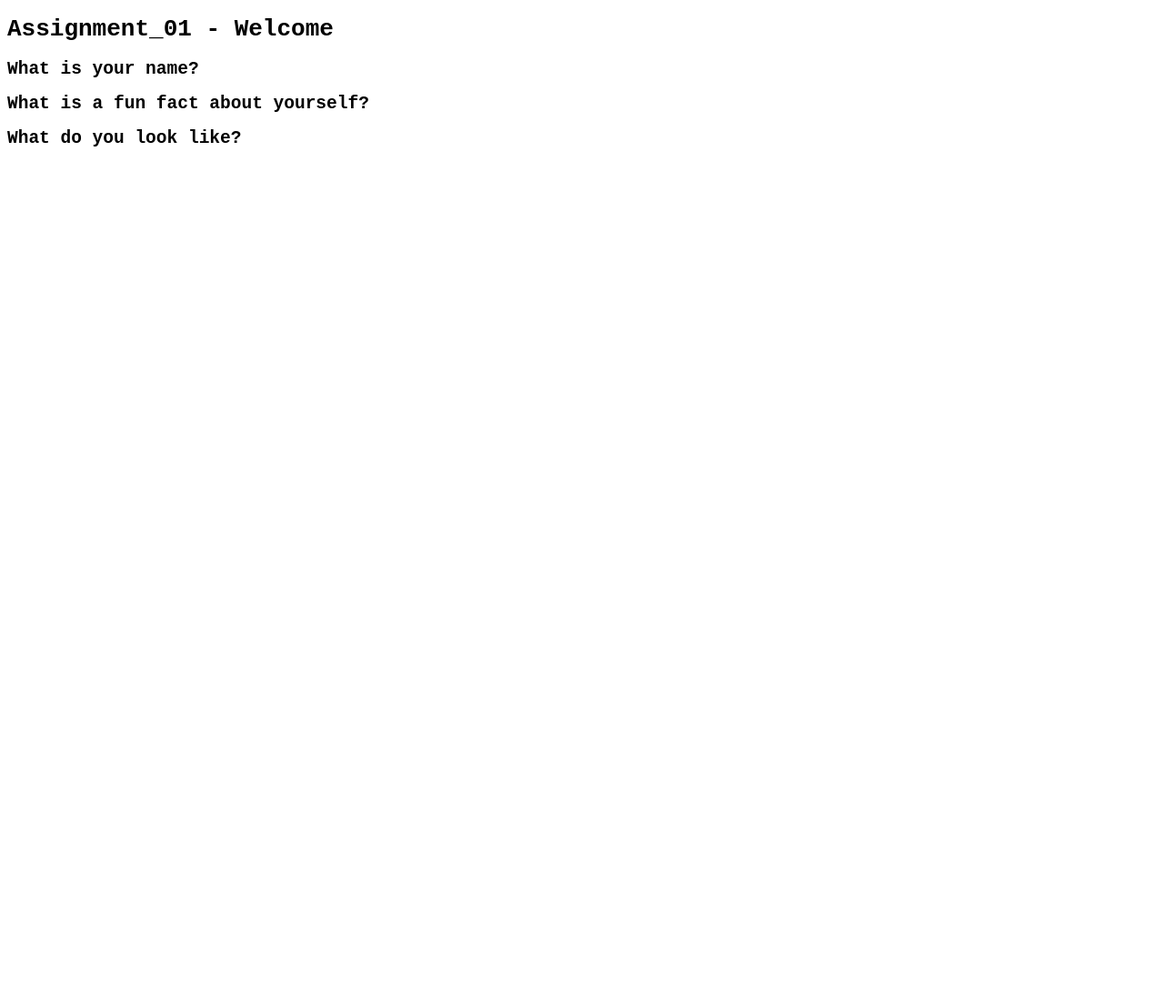
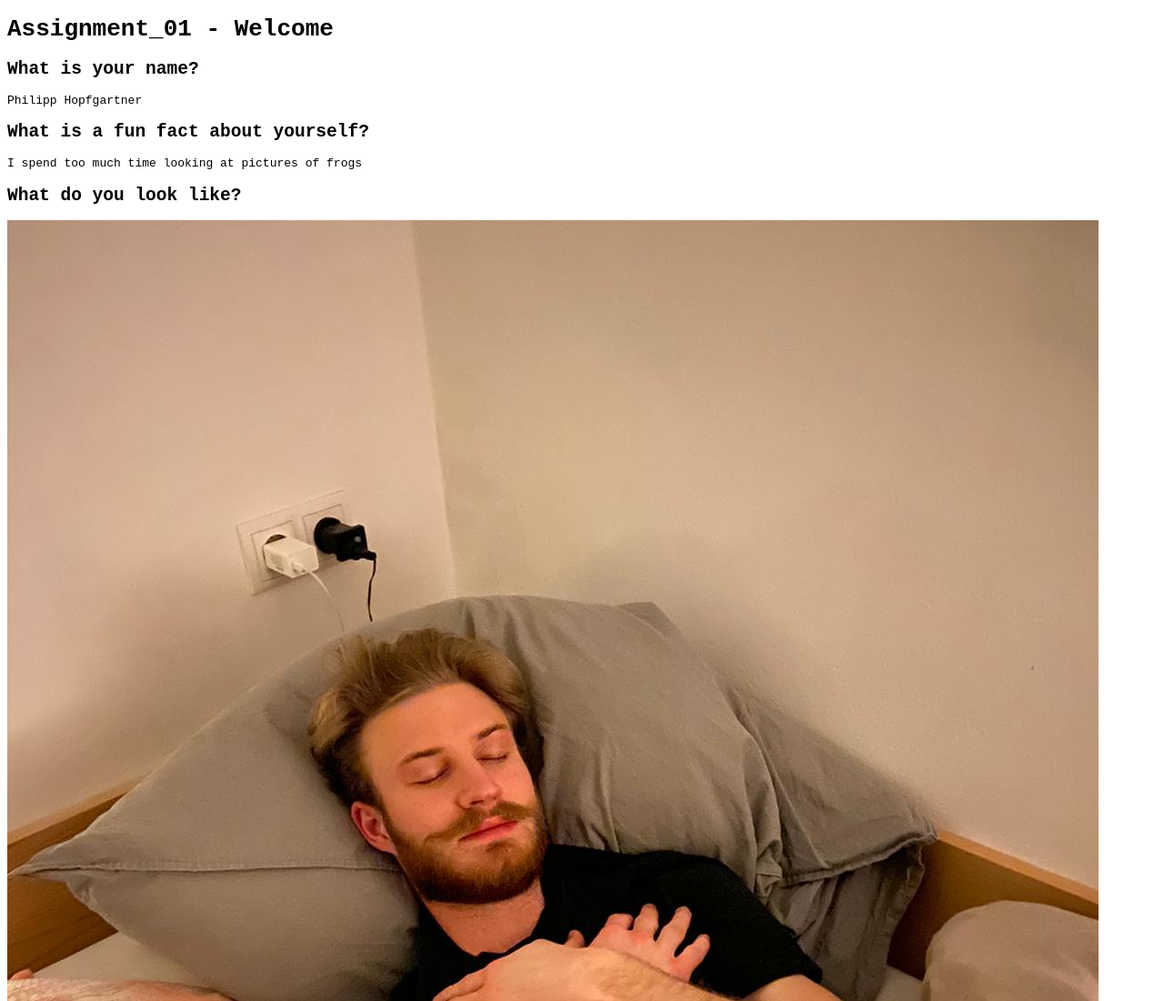
Before and after one commit to webprogplus/assignment-01-HopfgartnerPh, a plain HTML site: page index.html in a window 1280 px wide. Shown: the top 1100 px of the page at 91% size. Before the commit the page ends 800 px from the top, so only its background shows below. Drawn offline with Linux system fonts and the light colour scheme.

Commit message:
Add files via upload

```diff
--- a/index.html
+++ b/index.html
@@ -10,16 +10,16 @@
 
     <h2>What is your name?</h2>
     <p>
-      <!-- TODO(you): Enter your answer here -->
+      Philipp Hopfgartner
     </p>
 
     <h2>What is a fun fact about yourself?</h2>
     <p>
-      <!-- TODO(you): Enter your answer here -->
+      I spend too much time looking at pictures of frogs
     </p>
 
     <h2>What do you look like?</h2>
-    <!-- TODO(you): Add a picture of yourself or of something that represents yourself. -->
+    <img src="1678742003560.jpg">
 
   </body>
 </html>
```
Also changed, not shown: 1678742003560.jpg (added), style.css (line endings or trailing spaces), 1 other file.
